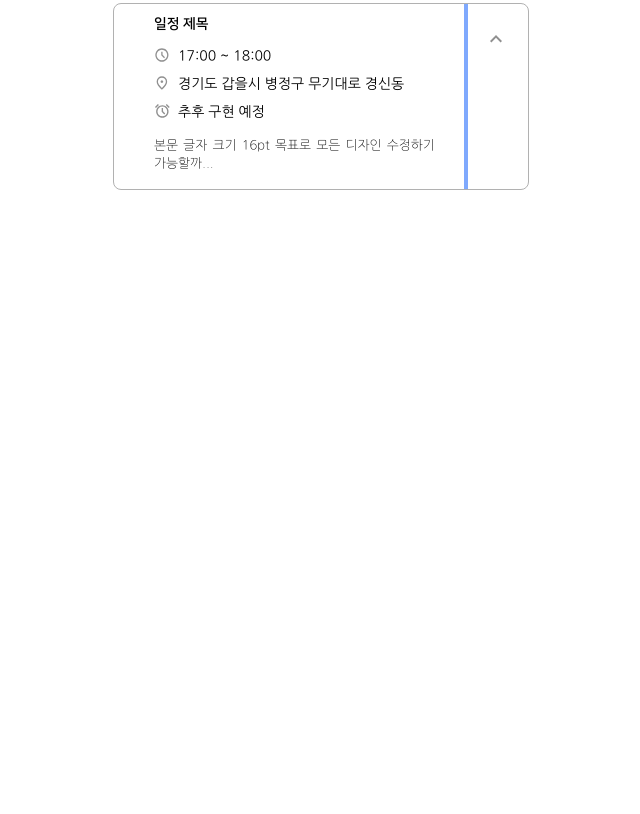
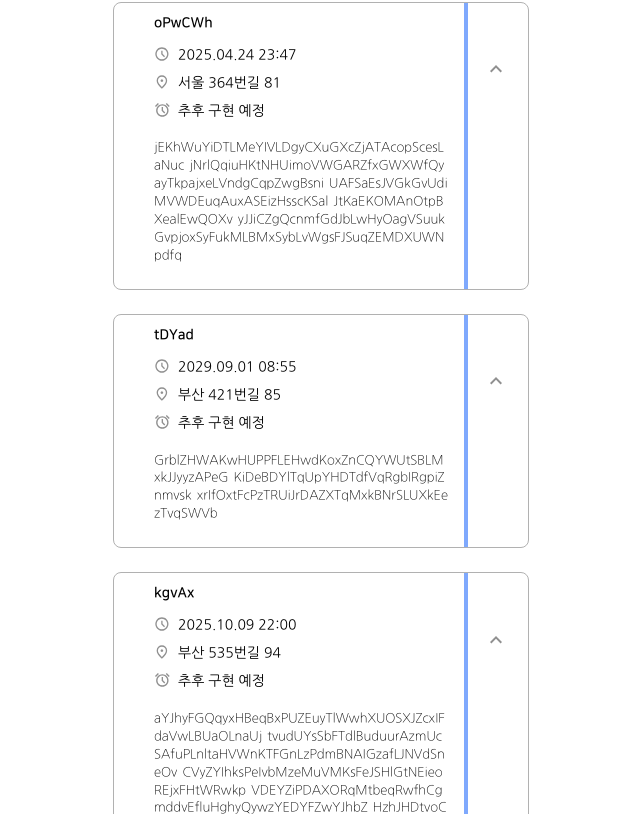
Before and after one commit to sangjin149/Carmen, a React (Create React App) app: page / in a window 1280 px wide. Shown: the part 626-1440 px from the top of the page, without its empty margins (127-767 px from the left). Before the commit the page ends 816 px from the top, so only its background shows below. Built offline with nearby package versions, Linux system fonts and the light colour scheme.

Commit message:
feature: added dummy schedules

```diff
--- a/package.json
+++ b/package.json
@@ -40,6 +40,7 @@
     },
     "devDependencies": {
         "@babel/plugin-proposal-private-property-in-object": "^7.21.11",
+        "@faker-js/faker": "^8.4.1",
         "@svgr/cli": "^8.1.0",
         "ajv": "^7.2.4",
         "babel-plugin-module-resolver": "^5.0.2"
--- a/src/components/Homepage/HomeScheduleList.jsx
+++ b/src/components/Homepage/HomeScheduleList.jsx
@@ -1,13 +1,16 @@
 import { styled } from "styled-components";
 
 import { ScheduleBox } from "@components/Homepage";
+import generateDummyData from "src/utils/dummySchedule";
+
+const DUMMY_DATA = generateDummyData(8);
 
 export default function HomeScheduleList() {
     return (
         <Container>
-            <ScheduleBox star active />
-            <ScheduleBox />
-            <ScheduleBox />
+            {DUMMY_DATA.map((schedule) => (
+                <ScheduleBox schedule={schedule} key={schedule.id} />
+            ))}
         </Container>
     );
 }
--- a/src/components/Homepage/ScheduleBox.jsx
+++ b/src/components/Homepage/ScheduleBox.jsx
@@ -1,17 +1,31 @@
 import { styled } from "styled-components";
 import { ScheduleFold } from "@icons";
+import { useState } from "react";
 
 import Button from "@ui/Button";
+import Svg from "@ui/Svg";
 import { ScheduleDetail } from "@components/Homepage";
-import Svg from "src/ui/Svg";
 
-export default function ScheduleBox({ star, active }) {
+export default function ScheduleBox({ schedule }) {
+    const content = {
+        title: schedule.title,
+        time: schedule.time,
+        location: schedule.location,
+        description: schedule.description,
+    };
+
+    const [isFolded, setFolded] = useState(false);
+
+    const handleFoldClick = () => {
+        setFolded((prevIsFolded) => !prevIsFolded);
+    };
+
     return (
         <Container>
-            <SubInfoContainer></SubInfoContainer>
-            <ScheduleDetail />
+            <SubInfoContainer />
+            <ScheduleDetail content={content} />
             <ActionBox>
-                <FoldButton>
+                <FoldButton onClick={handleFoldClick}>
                     <Svg src={ScheduleFold} />
                 </FoldButton>
             </ActionBox>
@@ -21,11 +35,12 @@ export default function ScheduleBox({ star, active }) {
 
 const Container = styled.div`
     width: 26rem;
-
     position: relative;
     display: flex;
     border: 1px solid #b1b1b1;
     border-radius: 8px;
+
+    transition: max-height 0.3s ease-out;
 
     &::before {
         content: "";
@@ -49,7 +64,7 @@ const ActionBox = styled.div`
 
 const FoldButton = styled(Button)`
     width: 4rem;
-    height: 68px;
+    height: 8.25rem;
     display: flex;
     align-items: center;
     justify-content: center;
--- a/src/components/Homepage/ScheduleDetail.jsx
+++ b/src/components/Homepage/ScheduleDetail.jsx
@@ -3,30 +3,30 @@ import { ScheduleTime, ScheduleLocation, ScheduleAlarm } from "@icons";
 
 import Svg from "@ui/Svg";
 
-export default function ScheduleDetail() {
+export default function ScheduleDetail({ content }) {
     return (
         <Container>
-            <Title>일정 제목</Title>
+            <Title>{content.title}</Title>
             <Time>
                 <Svg src={ScheduleTime} alt="time icon" containerStyle={ClockStyle} center />
-                17:00 ~ 18:00
+                {content.time}
             </Time>
             <Location>
                 <Svg src={ScheduleLocation} alt="location icon" containerStyle={LocationStyle} />
-                경기도 갑을시 병정구 무기대로 경신동
+                {content.location}
             </Location>
             <Alarm>
                 <Svg src={ScheduleAlarm} alt="alarm icon" containerStyle={AlarmStyle} />
                 추후 구현 예정
             </Alarm>
-            <Description>본문 글자 크기 16pt 목표로 모든 디자인 수정하기 가능할까...</Description>
+            <Description>{content.description}</Description>
         </Container>
     );
 }
 
 const Container = styled.article`
     width: 310px;
-    padding-top: 0.5rem;
+    padding: 0.5rem 0;
 
     display: flex;
     flex-direction: column;
@@ -35,7 +35,7 @@ const Container = styled.article`
 const Title = styled.h3`
     height: 1.5rem;
     margin: 0px;
-    margin-bottom: 4px;
+    margin-bottom: 0.5rem;
     font-size: 0.875rem;
     line-height: 1.5rem;
     font-family: "NanumSquareB";
@@ -43,7 +43,7 @@ const Title = styled.h3`
 
 const Details = styled.div`
     height: 1.5rem;
-    margin-top: 4px;
+    margin-bottom: 0.25rem;
     display: flex;
     font-size: 0.875rem;
     line-height: 1.5rem;
@@ -62,19 +62,19 @@ const IconContainerStyle = {
 
 const ClockStyle = {
     ...IconContainerStyle,
-    paddingTop: "4px",
+    paddingTop: "0.25rem",
     paddingLeft: "1px",
 };
 
 const LocationStyle = {
     ...IconContainerStyle,
-    paddingTop: "4px",
+    paddingTop: "0.25rem",
     paddingLeft: "2px",
 };
 
 const AlarmStyle = {
     ...IconContainerStyle,
-    paddingTop: "4px",
+    paddingTop: "0.25rem",
 };
 
 const Description = styled.div`
--- /dev/null
+++ b/src/utils/dummySchedule.js
@@ -0,0 +1,70 @@
+// Gemini로 생성한 코드
+
+export default function generateDummyData(count) {
+    const dummyData = [];
+    for (let i = 0; i < count; i++) {
+        const randomTitleLength = Math.floor(Math.random() * 10) + 5; // 제목 길이 5~14
+        const randomDescriptionParagraphs = Math.floor(Math.random() * 10) + 1; // 설명 단락 수 1~10
+
+        dummyData.push({
+            id: getRandomId(),
+            title: getRandomString(randomTitleLength),
+            time: getRandomDate(),
+            location: getRandomLocation(),
+            description: getRandomParagraphs(randomDescriptionParagraphs),
+        });
+    }
+    return dummyData;
+}
+
+function getRandomString(length) {
+    // 임의의 문자열 생성 (a-z, A-Z)
+    let result = "";
+    const characters = "ABCDEFGHIJKLMNOPQRSTUVWXYZabcdefghijklmnopqrstuvwxyz";
+    for (let i = 0; i < length; i++) {
+        result += characters.charAt(Math.floor(Math.random() * characters.length));
+    }
+    return result;
+}
+
+function getRandomDate() {
+    // 임의의 날짜 생성 (YYYY.MM.DD HH:MM)
+    const year = Math.floor(Math.random() * 10) + 2023; // 2023년 ~ 2032년
+    const month = Math.floor(Math.random() * 12) + 1;
+    const day = Math.floor(Math.random() * 28) + 1; // 간단하게 28일까지로 설정
+    const hour = Math.floor(Math.random() * 24);
+    const minute = Math.floor(Math.random() * 60);
+
+    return `${year}.${month.toString().padStart(2, "0")}.${day.toString().padStart(2, "0")} ${hour
+        .toString()
+        .padStart(2, "0")}:${minute.toString().padStart(2, "0")}`;
+}
+
+// 간단한 주소 생성 (실제 주소 형식과 다를 수 있음)
+function getRandomLocation() {
+    const cities = ["서울", "부산", "대구", "인천", "광주"];
+    const city = cities[Math.floor(Math.random() * cities.length)];
+    const address = `${city} ${Math.floor(Math.random() * 1000)}번길 ${Math.floor(Math.random() * 100)}`;
+    return address;
+}
+
+function getRandomParagraphs(count) {
+    // 임의의 단락 생성
+    const paragraphs = [];
+    for (let i = 0; i < count; i++) {
+        paragraphs.push(getRandomString(Math.floor(Math.random() * 50) + 20)); // 각 단락 길이 20~70
+    }
+    return paragraphs.join("\n");
+}
+
+function getRandomId() {
+    const length = 4;
+    const characters = "ABCDEFGHIJKLMNOPQRSTUVWXYZabcdefghijklmnopqrstuvwxyz0123456789";
+
+    let result = "";
+
+    for (let i = 0; i < length; i++) {
+        result += characters.charAt(Math.floor(Math.random() * characters.length));
+    }
+    return result;
+}
```
Also changed, not shown: 1 other file (tests, documents, lock files or other folders).
